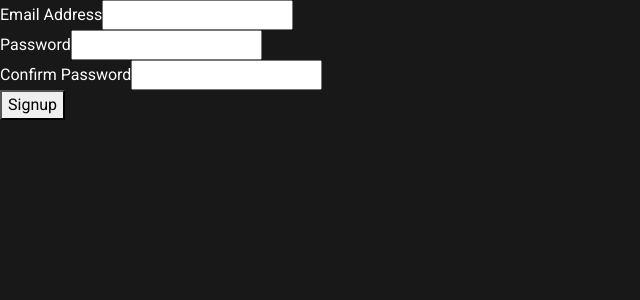
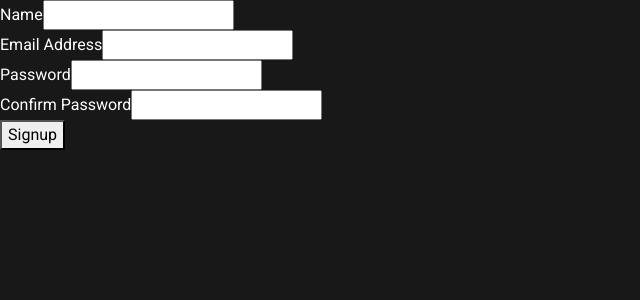
Before and after one commit to SaiSoeSan/movieHub, a React (Create React App) app in the folder client/: page /signup in a window 1280 px wide. Shown: the top 300 px of the page, without its empty margins (0-640 px from the left). Built offline with nearby package versions, Linux system fonts and the light colour scheme; no server answers.

Commit message:
client change - signup

```diff
--- a/client/src/LoginSignup/Signup/Signup.js
+++ b/client/src/LoginSignup/Signup/Signup.js
@@ -6,9 +6,11 @@ export default function Signup(){
     const navigate = useNavigate();
     const emailRef = useRef();
     const passwordRef = useRef();
+    const confirmPasswordRef = useRef();
+    const nameRef = useRef();
 
     const signupClicked = async () => {
-        let result = await signupService.signup(emailRef.current.value, passwordRef.current.value);
+        let result = await signupService.signup(emailRef.current.value, passwordRef.current.value, nameRef.current.value);
         if(result.status){
           navigate('/');
         }else{
@@ -20,14 +22,17 @@ export default function Signup(){
         <>
             <div>
                 <div>
+                    <label>Name</label>
+                    <input type='text' ref={nameRef} required={true}></input>
+                    <br></br>
                     <label>Email Address</label>
-                    <input type='text' ref={emailRef}></input>
+                    <input type='text' ref={emailRef} required={true}></input>
                     <br></br>
                     <label>Password</label>
-                    <input type='password' ref={passwordRef}></input>
+                    <input type='password' ref={passwordRef} required={true}></input>
                     <br></br>
                     <label>Confirm Password</label>
-                    <input type='password'></input>
+                    <input type='password' ref={confirmPasswordRef} required={true}></input>
                     <br></br>
                     <button onClick={signupClicked}>Signup</button>
                 </div>
--- a/client/src/LoginSignup/Signup/SignupService.js
+++ b/client/src/LoginSignup/Signup/SignupService.js
@@ -2,8 +2,8 @@ import * as httpService from '../HttpService'
 
 const authService = require('../AuthService')
 
-export async function signup(email, password){
-    let result = await httpService.post('signup',{email:email, password: password});
+export async function signup(email, password, name){
+    let result = await httpService.post('signup',{email:email, password: password, name: name});
     if(result.status){
         authService.setLogin();
     }
```
